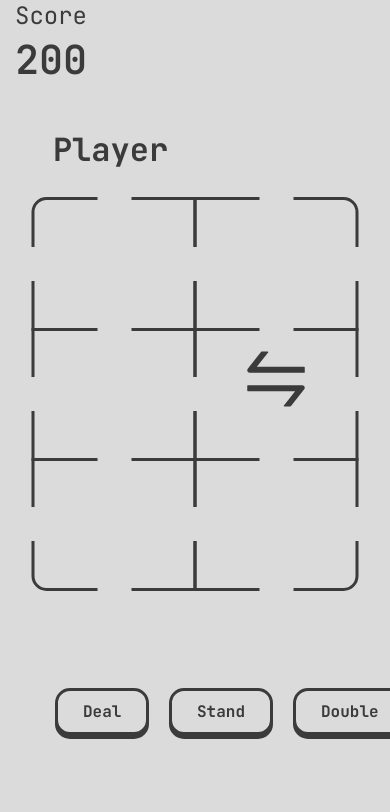
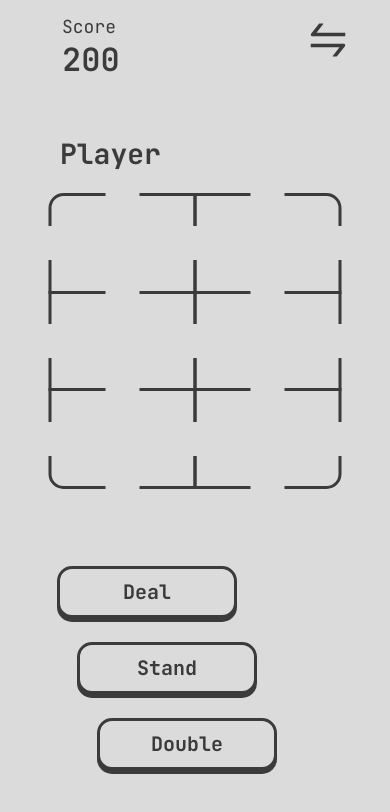
Before and after one commit to grahamhagenah/blackjack, a React (Create React App) app: page / in a window 390 px wide. Shown: the top 812 px of the page. Built offline with nearby package versions, Linux system fonts and the light colour scheme.

Commit message:
mobile styling

```diff
--- a/src/App.css
+++ b/src/App.css
@@ -359,23 +359,43 @@ ul li:nth-of-type(2) {
 
   ul {
     grid-template-columns: repeat(2, 1fr);
-    margin: 15px;
+    margin: 2rem;
     padding: 0;
   }
 
-  /* #score h3, h2 {
-    display: inline-block;
-    padding-right: 15px;
-    font-size: 1.5rem;
-  } */
+  .buttons .pushable:nth-of-type(2) {
+    margin-left: 2rem;
+  }
+
+  .buttons .pushable:nth-of-type(3) {
+    margin-left: 3.25rem;
+  }
+
+  #swap {
+    top: 0;
+    right: 0;
+    margin: 15px 2rem;
+    font-size: 3rem;
+  }
+
+  .name {
+    text-align: left;
+  }
 
   #score h3 {
-    display: inline-block;
+    font-size: 2rem;
+    margin: 0 0 0 15px;
+    text-align: left;
+  }
+
+  #score h2 {
+    margin: 0 0 0 15px;
   }
 
   #score {
     position: relative;
-    margin: 0;
+    margin: 15px 2rem;
+    font-size: 12px;
   }
 
   li:nth-of-type(1) {
@@ -395,21 +415,23 @@ ul li:nth-of-type(2) {
 
   .hand {
     min-width: 100%;
+    margin: 0 0 3rem 0;
   }
 
   .buttons {
-    display: flex;
+    display: block;
     margin: 0 15px;
     padding: 15px;
   }
 
   .pushable {
-    width: 100%;
+    max-width: 60%;
+    margin: 0.75rem;
   }
 
   .front {
     padding: 10px 25px;
-    font-size: 1rem;
+    font-size: 1.25rem;
   }
 
   #root {
@@ -423,7 +445,7 @@ ul li:nth-of-type(2) {
   ul li:nth-of-type(6),
   ul li:nth-of-type(7),
   ul li:nth-of-type(8) {
-    aspect-ratio: 1.25;
+    aspect-ratio: 1.5;
   }
 
   ul li:nth-of-type(1) {
@@ -467,19 +489,21 @@ ul li:nth-of-type(2) {
 
   li {
     font-size: 2rem;
+    min-height: 50px;
   }
 
   .name {
-    font-size: 2rem;
+    font-size: 1.75rem;
+    margin: 15px;
   }
 
   .card-value {
-    font-size: 45px;
+    font-size: 1.75rem;
   }
 
   .total {
     font-size: 2rem;
-    margin-left: 0;
+    margin: 15px;
   }
 
     /* vertical divider  */
```
